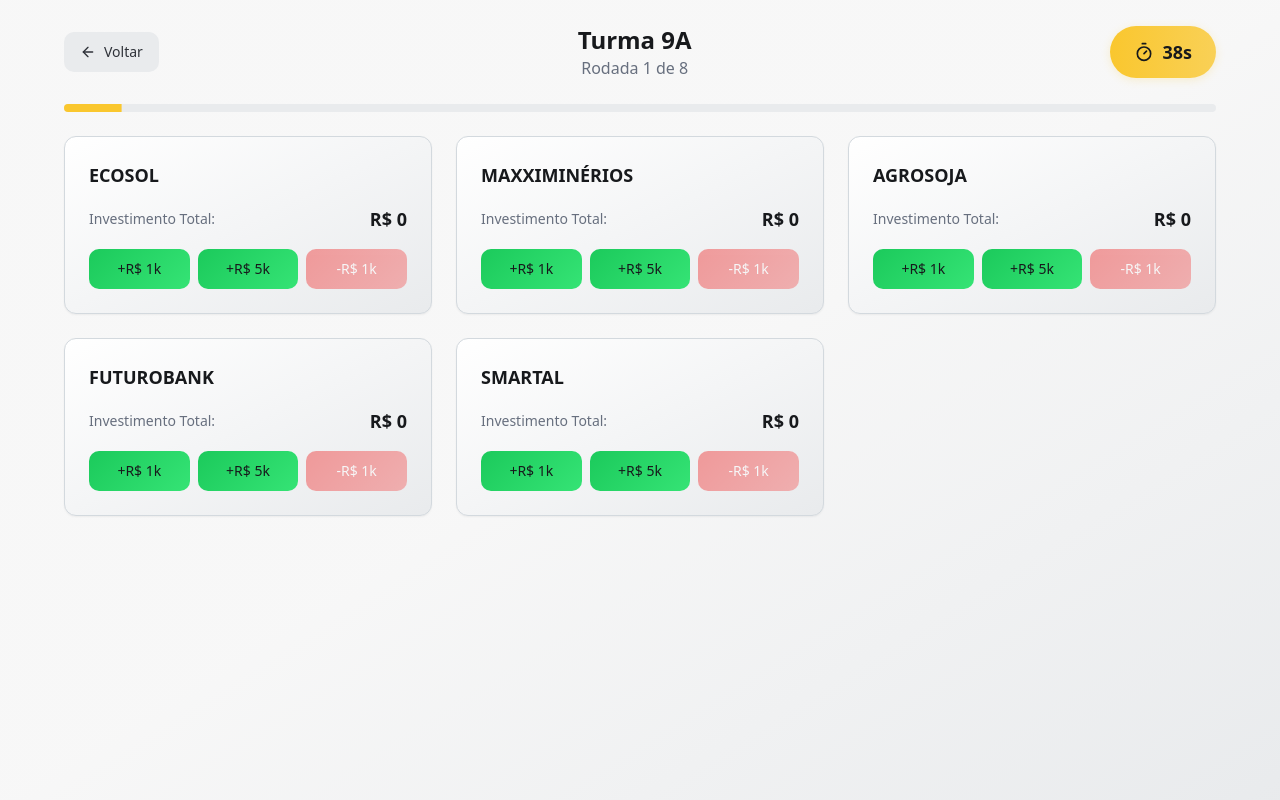
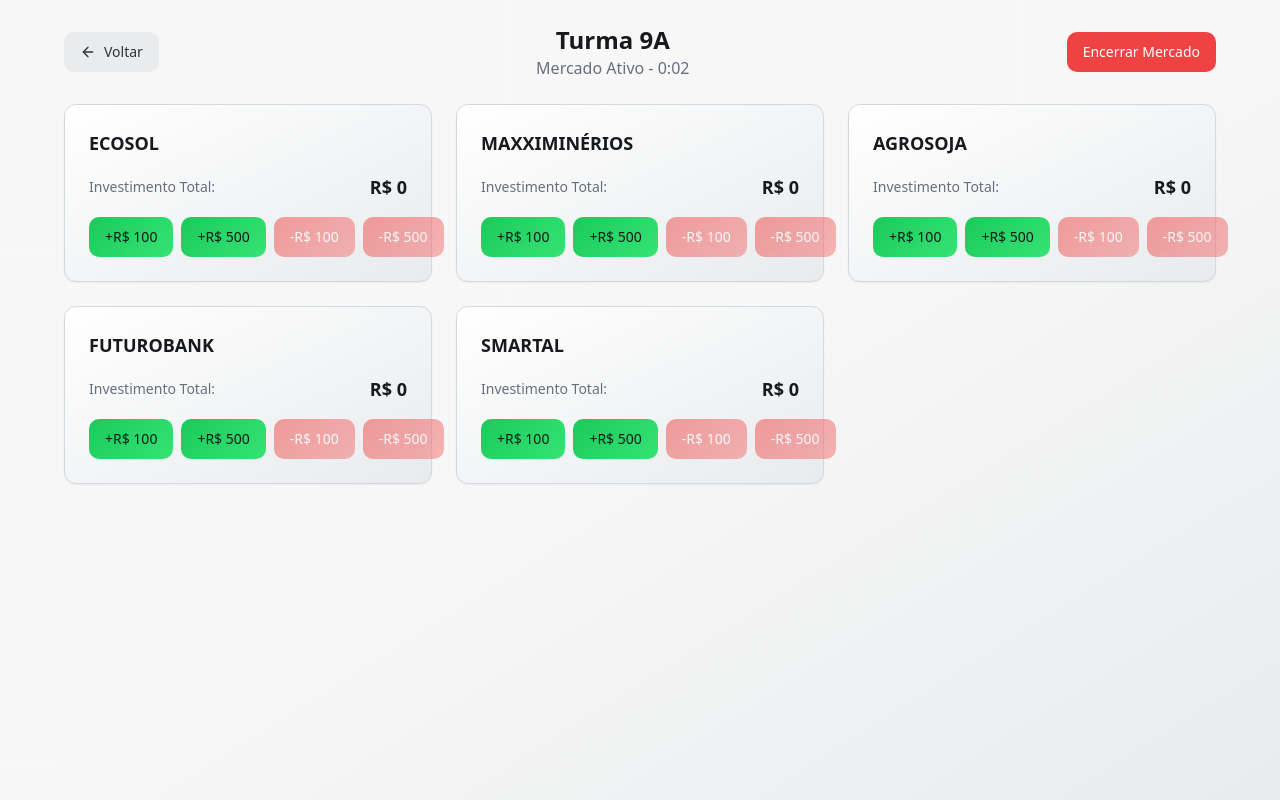
Before and after one commit to vf-souza/bolsa-simples-1, a React (Vite) app: page / in a window 1280 px wide. Both pictures are taken after a click on the element 408 px from the left and 480 px from the top of the page. Built offline with nearby package versions, Linux system fonts and the light colour scheme.

Commit message:
Ajustar intervalo de eventos e adicionar encerramento
Ajusta o intervalo de eventos para 15 segundos. Altera os valores de compra e venda de ações. Implementa a funcionalidade "Encerrar mercado" que para os eventos e exibe o relatório final com as ações de maior e menor valorização.

```diff
--- a/src/components/FinalReport.tsx
+++ b/src/components/FinalReport.tsx
@@ -1,7 +1,7 @@
 import { Dialog, DialogContent, DialogHeader, DialogTitle, DialogDescription } from "@/components/ui/dialog";
 import { Button } from "@/components/ui/button";
 import { Card } from "@/components/ui/card";
-import { Trophy, TrendingUp, TrendingDown, BarChart3 } from "lucide-react";
+import { Trophy, TrendingUp, TrendingDown, BarChart3, ArrowLeft } from "lucide-react";
 
 interface Company {
   name: string;
@@ -13,11 +13,13 @@ interface Company {
 interface FinalReportProps {
   isOpen: boolean;
   onClose: () => void;
+  onNewSimulation: () => void;
+  onBack: () => void;
   companies: Company[];
   classId: '9A' | '9B';
 }
 
-const FinalReport = ({ isOpen, onClose, companies, classId }: FinalReportProps) => {
+const FinalReport = ({ isOpen, onClose, onNewSimulation, onBack, companies, classId }: FinalReportProps) => {
   const sortedCompanies = [...companies].sort((a, b) => b.investment - a.investment);
   const totalInvestment = companies.reduce((sum, company) => sum + company.investment, 0);
 
@@ -142,7 +144,18 @@ const FinalReport = ({ isOpen, onClose, companies, classId }: FinalReportProps)
           {/* Botões de Ação */}
           <div className="flex gap-4 justify-center pt-4">
             <Button
-              onClick={onClose}
+              variant="secondary"
+              onClick={onBack}
+              className="flex items-center gap-2"
+            >
+              <ArrowLeft className="h-4 w-4" />
+              Voltar
+            </Button>
+            <Button
+              onClick={() => {
+                onClose();
+                onNewSimulation();
+              }}
               className="bg-gradient-to-r from-primary to-primary/80 hover:opacity-90"
             >
               Nova Simulação
--- a/src/components/StockMarket.tsx
+++ b/src/components/StockMarket.tsx
@@ -1,7 +1,6 @@
 import { useState, useEffect } from "react";
 import { Button } from "@/components/ui/button";
 import { Card } from "@/components/ui/card";
-import { Progress } from "@/components/ui/progress";
 import { TrendingUp, TrendingDown, AlertTriangle, Timer, ArrowLeft } from "lucide-react";
 import { toast } from "@/hooks/use-toast";
 import FinalReport from "@/components/FinalReport";
@@ -19,13 +18,13 @@ interface StockMarketProps {
 }
 
 const StockMarket = ({ classId, onBack }: StockMarketProps) => {
-  const [roundTime, setRoundTime] = useState(40);
+  const [roundTime, setRoundTime] = useState(0);
   const [currentEvent, setCurrentEvent] = useState<string | null>(null);
   const [isEventActive, setIsEventActive] = useState(false);
-  const [roundNumber, setRoundNumber] = useState(1);
   const [companies, setCompanies] = useState<Company[]>([]);
   const [showFinalReport, setShowFinalReport] = useState(false);
   const [lastEventTime, setLastEventTime] = useState(0);
+  const [isMarketActive, setIsMarketActive] = useState(true);
 
   const companyData = {
     '9A': ['ECOSOL', 'MAXXIMINÉRIOS', 'AGROSOJA', 'FUTUROBANK', 'SMARTAL'],
@@ -148,25 +147,36 @@ const StockMarket = ({ classId, onBack }: StockMarketProps) => {
     }));
   };
 
+  const handleEndMarket = () => {
+    setIsMarketActive(false);
+    setShowFinalReport(true);
+    toast({
+      title: "Mercado Encerrado!",
+      description: "Confira o relatório final com o desempenho das empresas."
+    });
+  };
+
+  const handleNewSimulation = () => {
+    setIsMarketActive(true);
+    setRoundTime(0);
+    setLastEventTime(0);
+    setCurrentEvent(null);
+    setIsEventActive(false);
+    setShowFinalReport(false);
+    const initialCompanies = companyData[classId].map(name => ({
+      name,
+      investment: 0,
+      lastChange: 0,
+      trend: 'neutral' as const
+    }));
+    setCompanies(initialCompanies);
+  };
+
   useEffect(() => {
-    if (roundTime <= 0) {
-      setRoundTime(40);
-      setRoundNumber(prev => prev + 1);
-      setLastEventTime(0); // Reset event timer for new round
+    if (!isMarketActive) return;
 
-      if (roundNumber >= 8) {
-        setShowFinalReport(true);
-        toast({
-          title: "Simulação Finalizada!",
-          description: "Confira o relatório final com o desempenho das empresas."
-        });
-        return;
-      }
-    }
-
-    // Verificar se deve disparar um evento (a cada 30 segundos de mercado)
-    const elapsedTime = 40 - roundTime;
-    if (elapsedTime > 0 && elapsedTime >= lastEventTime + 30 && !isEventActive) {
+    // Verificar se deve disparar um evento (a cada 15 segundos de mercado)
+    if (roundTime > 0 && roundTime >= lastEventTime + 15 && !isEventActive) {
       // Decidir aleatoriamente se será evento positivo ou negativo (60% negativo, 40% positivo)
       const isPositive = Math.random() < 0.4;
       const eventList = isPositive ? positiveEvents : negativeEvents;
@@ -174,7 +184,7 @@ const StockMarket = ({ classId, onBack }: StockMarketProps) => {
 
       setCurrentEvent(randomEvent);
       setIsEventActive(true);
-      setLastEventTime(elapsedTime);
+      setLastEventTime(roundTime);
 
       // Aplicar impacto imediatamente quando o evento aparece
       applyEventImpact(randomEvent, isPositive);
@@ -187,13 +197,13 @@ const StockMarket = ({ classId, onBack }: StockMarketProps) => {
     }
 
     const timer = setTimeout(() => {
-      if (!isEventActive) {
-        setRoundTime(prev => prev - 1);
+      if (!isEventActive && isMarketActive) {
+        setRoundTime(prev => prev + 1);
       }
     }, 1000);
 
     return () => clearTimeout(timer);
-  }, [roundTime, isEventActive, roundNumber, lastEventTime, classId]);
+  }, [roundTime, isEventActive, isMarketActive, lastEventTime, classId]);
 
   const handleInvestment = (companyIndex: number, amount: number) => {
     if (isEventActive) return;
@@ -219,8 +229,6 @@ const StockMarket = ({ classId, onBack }: StockMarketProps) => {
     });
   };
 
-  const progress = ((40 - roundTime) / 40) * 100;
-
   return (
     <div className="min-h-screen bg-gradient-to-br from-background via-background to-secondary p-6">
       <div className="max-w-6xl mx-auto space-y-6">
@@ -233,17 +241,18 @@ const StockMarket = ({ classId, onBack }: StockMarketProps) => {
 
           <div className="text-center">
             <h1 className="text-2xl font-bold">Turma {classId}</h1>
-            <p className="text-muted-foreground">Rodada {roundNumber} de 8</p>
+            <p className="text-muted-foreground">Mercado Ativo - {Math.floor(roundTime / 60)}:{(roundTime % 60).toString().padStart(2, '0')}</p>
           </div>
 
-          <div className="market-timer flex items-center gap-2">
-            <Timer className="h-5 w-5" />
-            {roundTime}s
-          </div>
+          <Button
+            variant="destructive"
+            onClick={handleEndMarket}
+            disabled={!isMarketActive}
+            className="flex items-center gap-2"
+          >
+            Encerrar Mercado
+          </Button>
         </div>
-
-        {/* Progress Bar */}
-        <Progress value={progress} className="h-2" />
 
         {/* Event Alert */}
         {currentEvent && (
@@ -289,24 +298,31 @@ const StockMarket = ({ classId, onBack }: StockMarketProps) => {
                 <div className="flex gap-2">
                   <Button
                     className="investment-button bull flex-1"
-                    onClick={() => handleInvestment(index, 1000)}
-                    disabled={isEventActive}
+                    onClick={() => handleInvestment(index, 100)}
+                    disabled={isEventActive || !isMarketActive}
                   >
-                    +R$ 1k
+                    +R$ 100
                   </Button>
                   <Button
                     className="investment-button bull flex-1"
-                    onClick={() => handleInvestment(index, 5000)}
-                    disabled={isEventActive}
+                    onClick={() => handleInvestment(index, 500)}
+                    disabled={isEventActive || !isMarketActive}
                   >
-                    +R$ 5k
+                    +R$ 500
                   </Button>
                   <Button
                     className="investment-button bear flex-1"
-                    onClick={() => handleInvestment(index, -1000)}
-                    disabled={isEventActive || company.investment < 1000}
+                    onClick={() => handleInvestment(index, -100)}
+                    disabled={isEventActive || !isMarketActive || company.investment < 100}
                   >
-                    -R$ 1k
+                    -R$ 100
+                  </Button>
+                  <Button
+                    className="investment-button bear flex-1"
+                    onClick={() => handleInvestment(index, -500)}
+                    disabled={isEventActive || !isMarketActive || company.investment < 500}
+                  >
+                    -R$ 500
                   </Button>
                 </div>
               </div>
@@ -316,17 +332,16 @@ const StockMarket = ({ classId, onBack }: StockMarketProps) => {
 
         {isEventActive && (
           <div className="text-center text-muted-foreground">
-            <p>⏸️ Mercado pausado durante evento negativo</p>
+            <p>⏸️ Mercado pausado durante evento</p>
           </div>
         )}
       </div>
 
       <FinalReport
         isOpen={showFinalReport}
-        onClose={() => {
-          setShowFinalReport(false);
-          onBack();
-        }}
+        onClose={() => setShowFinalReport(false)}
+        onNewSimulation={handleNewSimulation}
+        onBack={onBack}
         companies={companies}
         classId={classId}
       />
```
